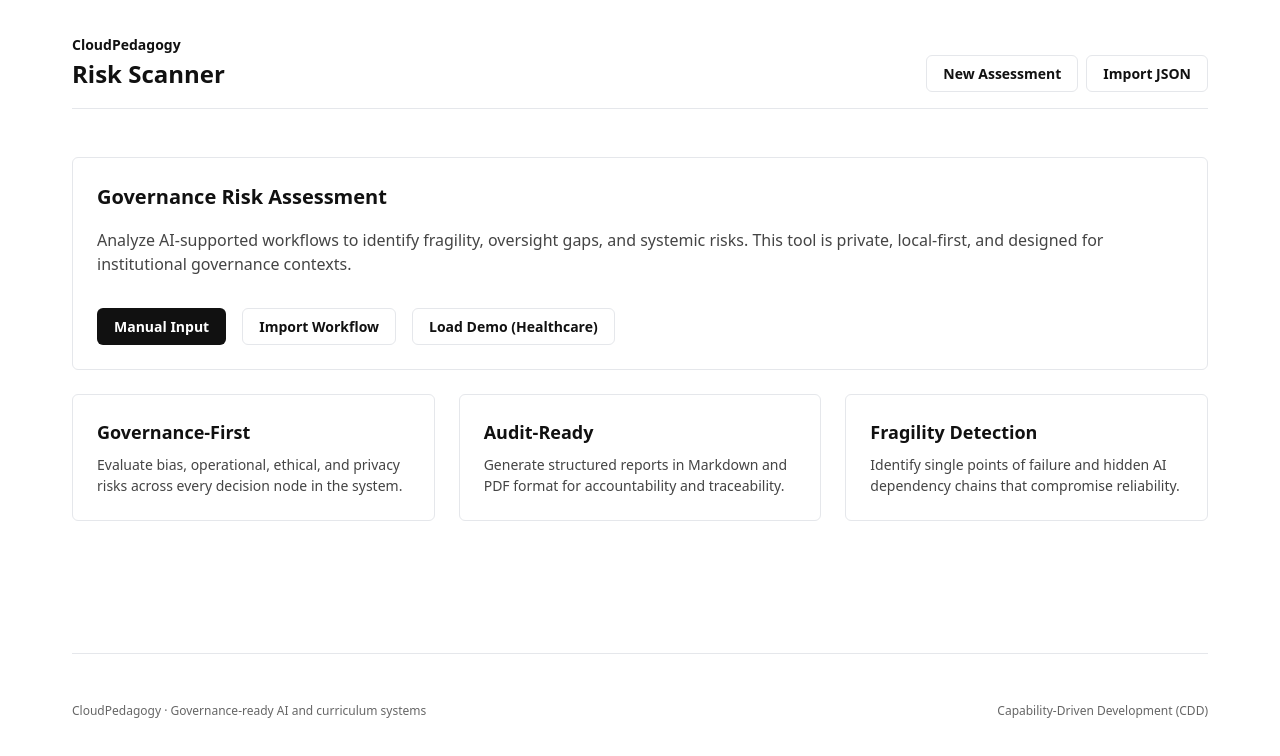
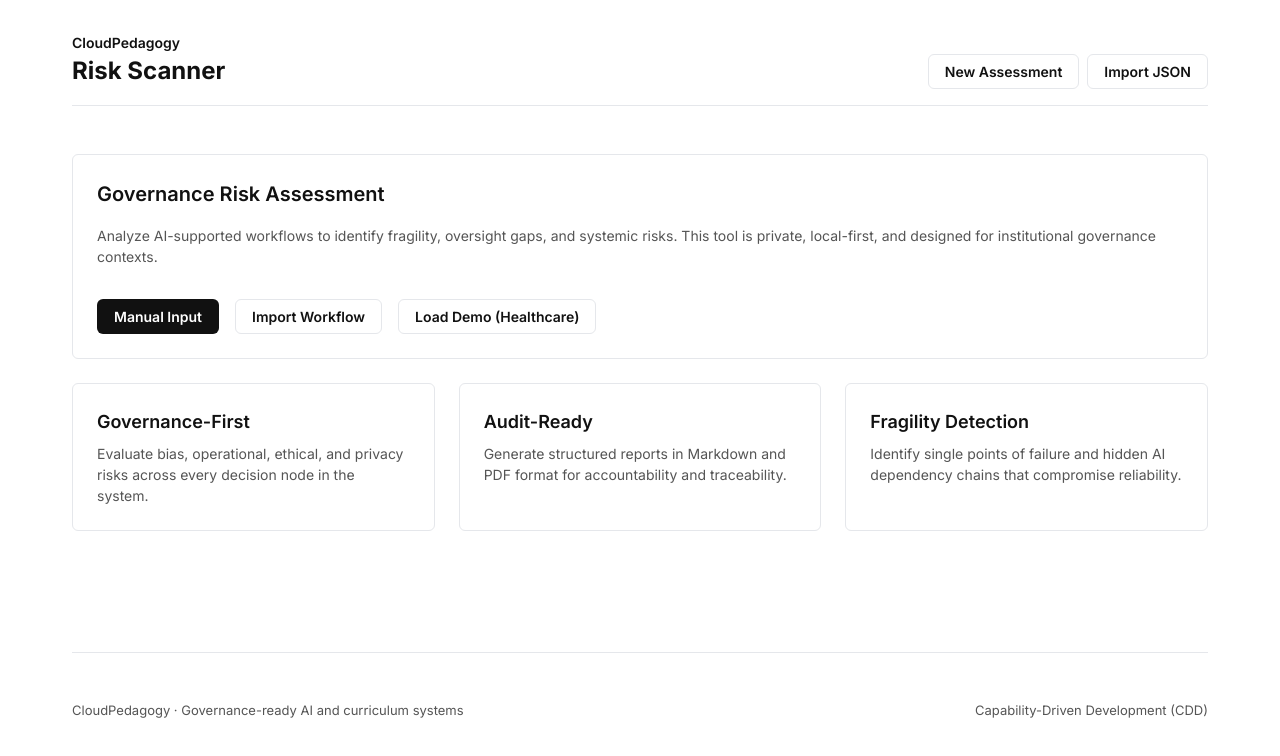
Before and after one commit to cloudpedagogy/cloudpedagogy-ai-governance-risk-scanner, a website built with Vite: page index.html in a window 1280 px wide. Built offline with nearby package versions, Linux system fonts and the light colour scheme.

Commit message:
UI update to make unified appearance. minimal style

```diff
--- a/index.html
+++ b/index.html
@@ -100,7 +100,6 @@
       <div class="card" style="width: 90%; max-width: 600px; box-shadow: 0 20px 25px -5px rgba(0, 0, 0, 0.1);">
         <h2>Import Workflow JSON</h2>
         <p style="color: var(--text-secondary); margin-bottom: 1rem;">Paste structured JSON from the Workflow Designer or Decision Record Tool.</p>
-        <textarea id="import-area" style="height: 200px; margin-bottom: 1.5rem; font-family: var(--font-mono); font-size: 0.75rem;" placeholder='{ "steps": [...] }'></textarea>
         <div style="display: flex; justify-content: flex-end; gap: 1rem;">
           <button id="import-cancel" class="btn btn-outline">Cancel</button>
           <button id="import-confirm" class="btn btn-primary">Load Workflow</button>
--- a/src/style.css
+++ b/src/style.css
@@ -4,15 +4,29 @@
   --bg-card: #ffffff;
 
   --text-main: #111111;
-  --text-secondary: #444444;
-  --text-muted: #666666;
+  --text-secondary: #555555;
+  --text-muted: #555555;
 
   --border-light: #e5e7eb;
   --border-strong: #111111;
 
+  /* Design Tokens - Foundation */
+  --color-text-primary: var(--text-main);
+  --color-text-secondary: var(--text-secondary);
+  --color-border-default: var(--border-light);
+  --color-border-strong: var(--border-strong);
+
+  --font-size-body: 14px;
+  --font-size-meta: 13px;
+  --font-size-small: 12px;
+
+  --spacing-sm: 8px;
+  --spacing-md: 16px;
+  --spacing-lg: 24px;
+
   /* Typography */
-  --font-sans: system-ui, -apple-system, BlinkMacSystemFont, "Segoe UI", Roboto, Helvetica, Arial, sans-serif;
-  --font-mono: 'JetBrains Mono', 'Fira Code', monospace;
+  --font-sans: 'Inter', system-ui, -apple-system, sans-serif;
+  --font-mono: 'JetBrains Mono', monospace;
 
   /* Layout */
   --container-max-width: 1200px;
@@ -28,6 +42,7 @@
 
 body {
   font-family: var(--font-sans);
+  font-size: var(--font-size-body);
   background-color: var(--bg-app);
   color: var(--text-main);
   line-height: 1.5;
@@ -50,7 +65,7 @@ h3 { font-size: 1.125rem; font-weight: 600; color: var(--text-main); margin-bott
 h4 { font-size: 0.875rem; font-weight: 600; color: var(--text-main); text-transform: uppercase; letter-spacing: 0.025em; }
 
 .subtitle {
-  font-size: 0.75rem;
+  font-size: var(--font-size-meta);
   font-weight: 500;
   color: var(--text-muted);
   text-transform: uppercase;
@@ -172,7 +187,8 @@ select {
 input:focus,
 textarea:focus,
 select:focus {
-  outline: none;
+  outline: 2px solid rgba(0,0,0,0.2);
+  outline-offset: 2px;
   border-color: var(--text-main);
 }
 
@@ -189,7 +205,7 @@ select:focus {
   padding: 0.125rem 0.5rem;
   border: 1px solid var(--border-light);
   border-radius: 4px;
-  font-size: 0.625rem;
+  font-size: var(--font-size-meta);
   font-weight: 600;
   text-transform: uppercase;
   color: var(--text-secondary);
@@ -202,7 +218,7 @@ select:focus {
   margin-left: 4px;
   color: var(--text-muted);
   cursor: help;
-  font-size: 0.75rem;
+  font-size: var(--font-size-meta);
 }
 
 /* Tables */
@@ -225,11 +241,21 @@ td {
   border-bottom: 1px solid var(--border-light);
 }
 
+a {
+  color: var(--text-main);
+  text-decoration: underline;
+  text-underline-offset: 2px;
+}
+
+a:hover {
+  opacity: 0.8;
+}
+
 /* Footer */
 footer {
   padding: calc(var(--spacing-unit) * 6) 0;
   border-top: 1px solid var(--border-light);
-  font-size: 0.75rem;
+  font-size: var(--font-size-meta);
   color: var(--text-muted);
   display: flex;
   justify-content: space-between;
```
